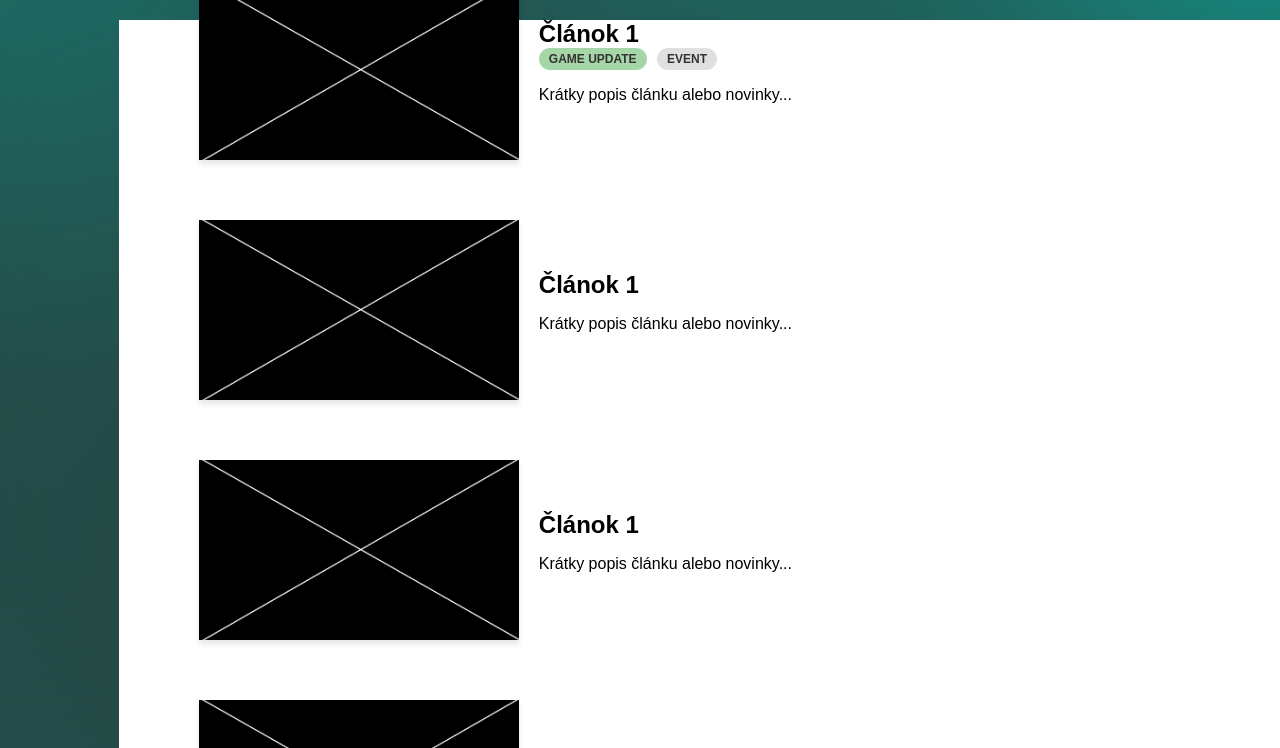
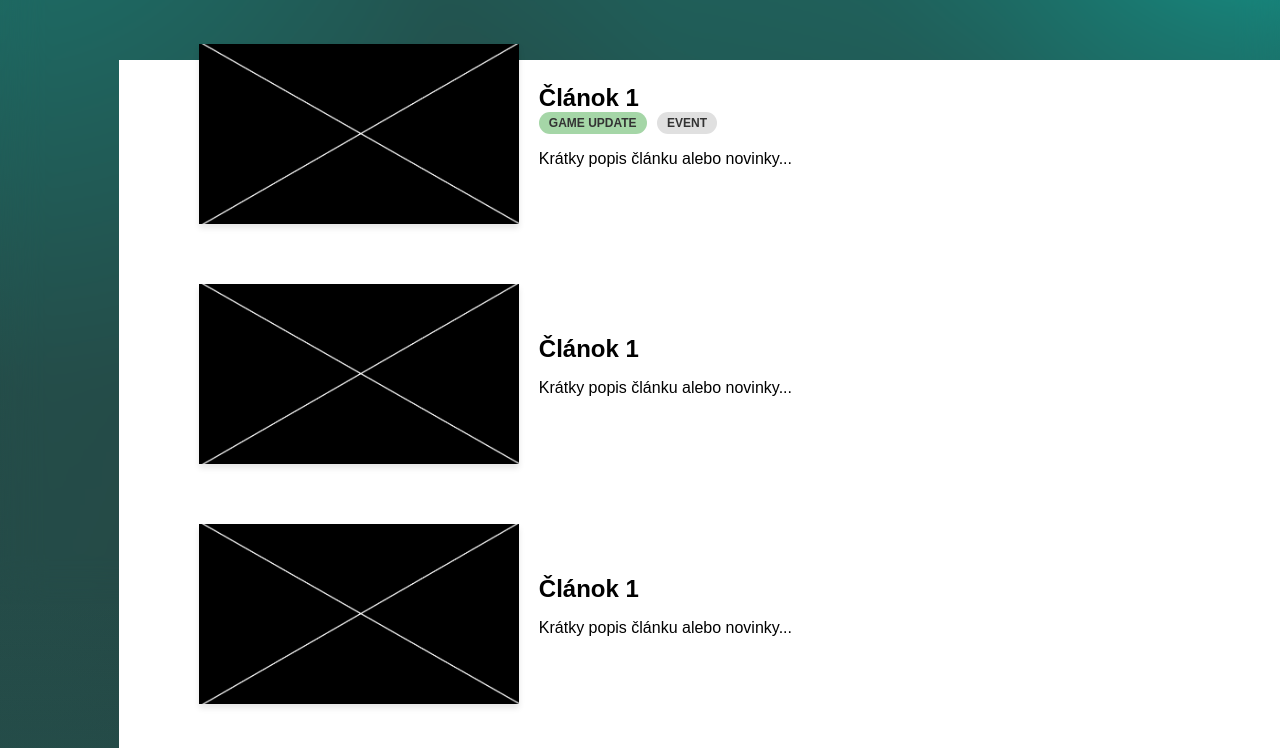
Before and after one commit to RunFromBug/espseke-v.3, a website: page news.html in a window 1280 px wide. Shown: the part 196-944 px from the top of the page. Drawn offline with Linux system fonts and the light colour scheme; a web font is replaced by a local one.

Commit message:
amogus 2

```diff
--- a/news.css
+++ b/news.css
@@ -17,13 +17,12 @@ html {
 
 .news-column {
   width: 95vw;
-  margin-top: 2vh;
-  margin-left:5vw;
+  margin-top: 7vh;
+  margin-left: 5vw;
   padding: 60px;
   background-color: #ffffff;
   color: #000;
   overflow: visible;
-
 }
 
 .news-column h1 {
@@ -50,7 +49,7 @@ html {
   box-shadow: 0 4px 6px rgba(0, 0, 0, 0.1);
 }
 .news-column .news-card:first-child {
-  margin-top: -15vh; /* Adjust the value as needed */
+  margin-top: -12vh; /* Adjust the value as needed */
   position: relative; /* Ensure it doesn't affect other elements */
   z-index: 1; /* Bring it to the front if necessary */
 }
```
